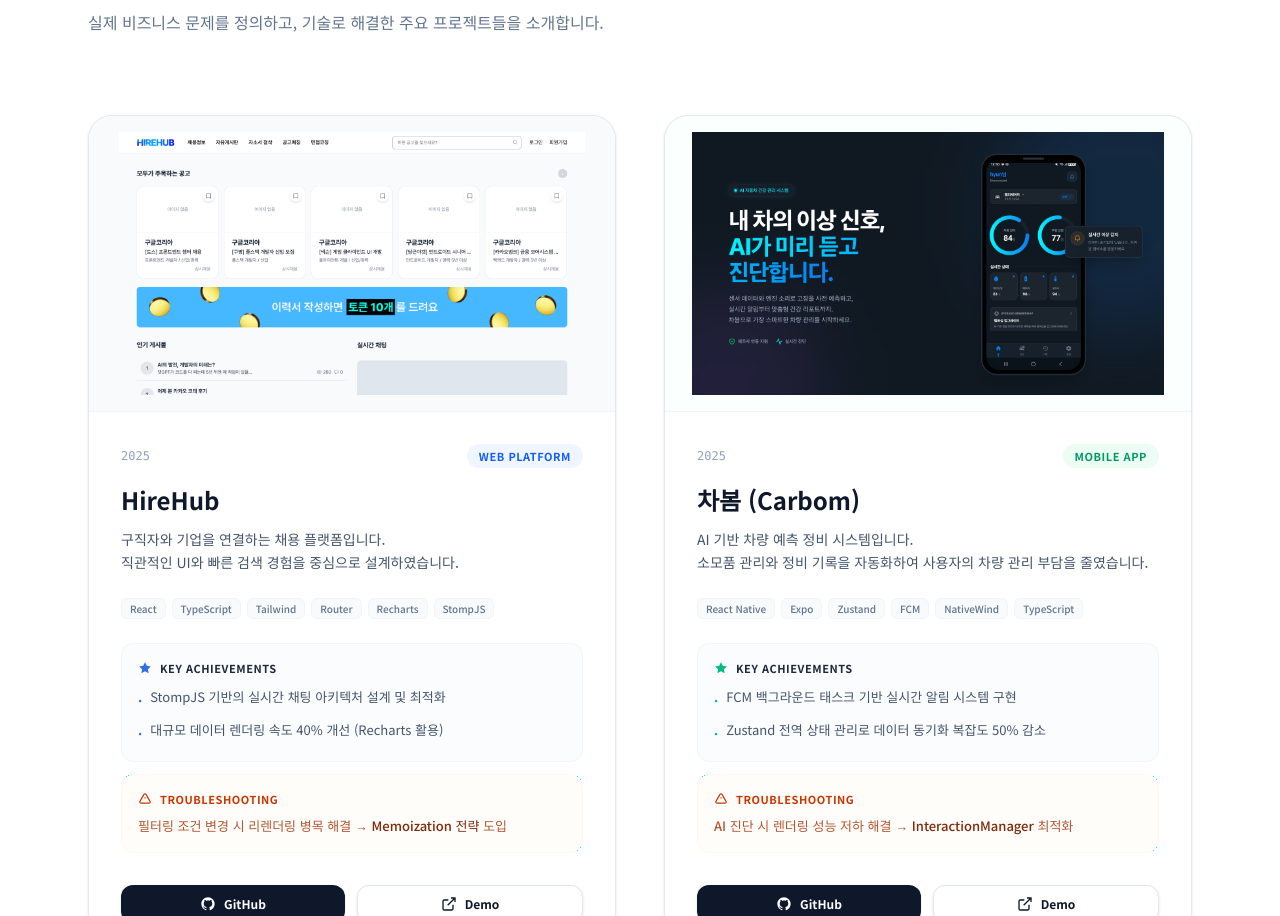
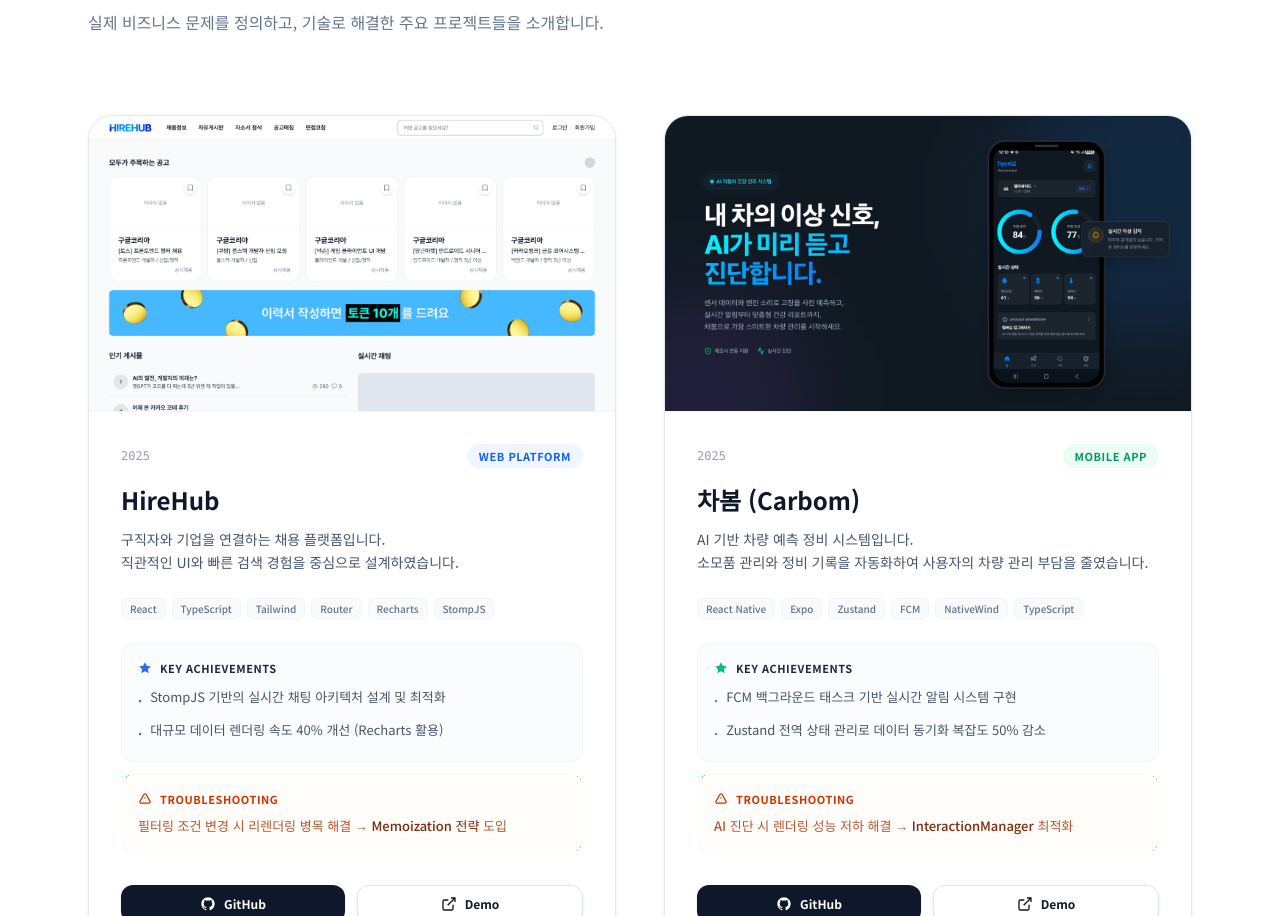
Before and after one commit to hyun990329/portfolio, a React (Vite) app: page / in a window 1280 px wide. Shown: the part 1617-2533 px from the top of the page. Built offline with nearby package versions, Linux system fonts and the light colour scheme.

Commit message:
이미지 리사이징 2

```diff
--- a/src/components/Work.tsx
+++ b/src/components/Work.tsx
@@ -16,7 +16,7 @@
                             <img
                                 src="/hirehub-showcase.png"
                                 alt="HireHub Showcase"
-                                className="max-w-full max-h-full object-contain p-4 group-hover:scale-105 transition-transform duration-700"
+                                className="w-full h-full object-cover object-top group-hover:scale-105 transition-transform duration-700"
                             />
                         </div>
 
@@ -97,7 +97,7 @@
                             <img
                                 src="/carbom-showcase.png"
                                 alt="차봄 Mobile Showcase"
-                                className="max-w-full max-h-full object-contain p-4 group-hover:scale-105 transition-transform duration-700"
+                                className="w-full h-full object-cover object-top group-hover:scale-105 transition-transform duration-700"
                             />
                         </div>
 
```
